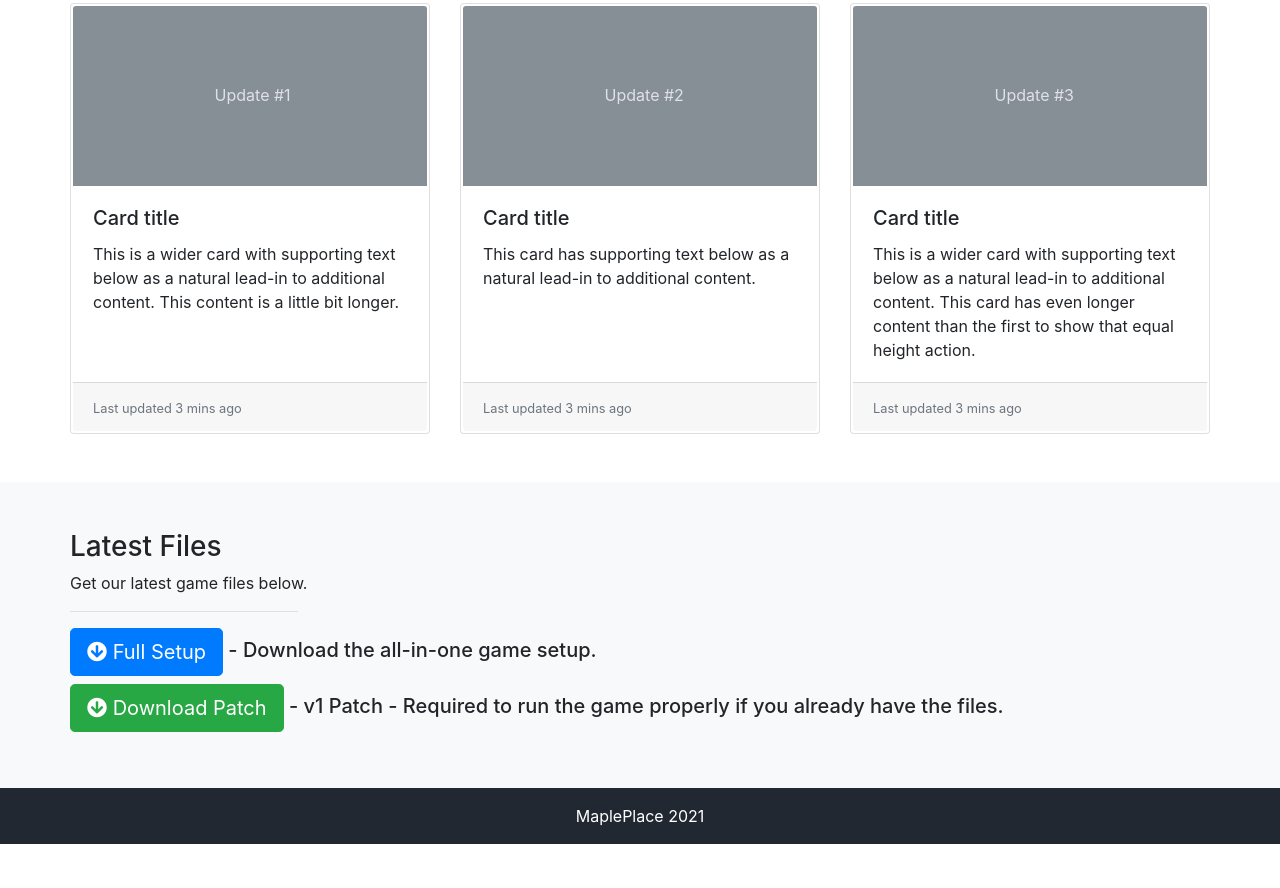
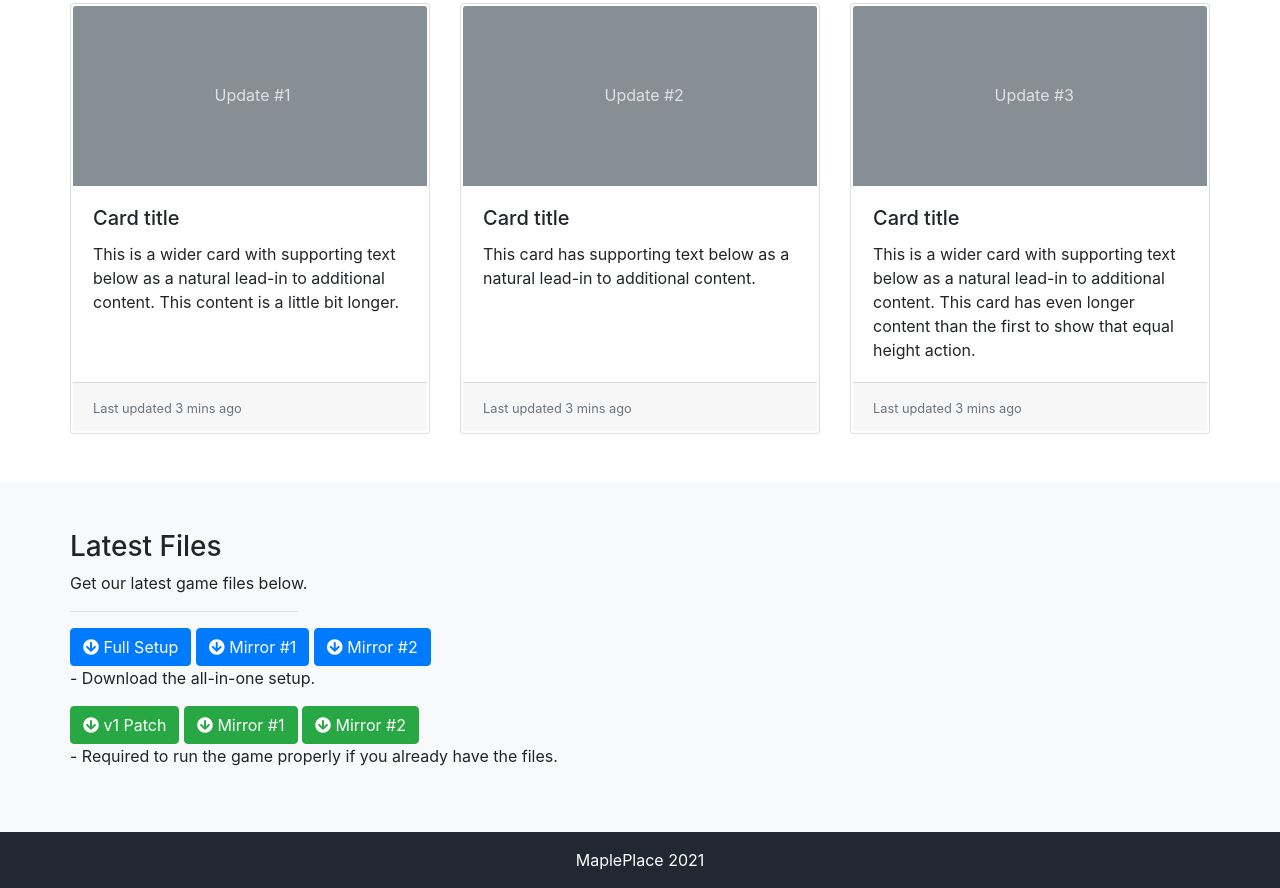
Before and after one commit to xirengfx/mapleplace-mock, a plain HTML site: page index.html in a window 1280 px wide. Shown: the part 1338-2226 px from the top of the page. Before the commit the page ends 2182 px from the top, so only its background shows below. Drawn offline with nearby package versions, Linux system fonts and the light colour scheme.

Commit message:
Add files via upload

```diff
--- a/css/styles.css
+++ b/css/styles.css
@@ -41,7 +41,6 @@ footer {
 }
 
 .online-notice {
-  background-color: #69e0bd !important;
 }
 
 /* FEATURES */
--- a/index.html
+++ b/index.html
@@ -54,7 +54,7 @@
             <h1 class="f0">MaplePlace</h1>
             <p class=" lead">Experience the magic of old-school MapleStory.</p>
             <p class="mb-4">
-              <span class="badge badge-success online-notice">ONLINE</span>
+              <span class="badge badge-success online-notice">54 ONLINE</span>
               <span class="badge badge-secondary">v62</span>
               <span class="badge badge-secondary">2x EXP</span>
             </p>
@@ -210,8 +210,14 @@
           <h3>Latest Files</h3>
           <p>Get our latest game files below.</p>
           <hr width="20%" align="left">
-          <h5><button type="button" class="btn btn-primary btn-lg"><i class="fas fa-arrow-circle-down"></i> Full Setup</button> - Download the all-in-one game setup.</h5>
-          <h5><button type="button" class="btn btn-success btn-lg"><i class="fas fa-arrow-circle-down"></i> Download Patch</button> - v1 Patch - Required to run the game properly if you already have the files.</h5>
+          <button type="button" class="btn btn-primary"><i class="fas fa-arrow-circle-down"></i> Full Setup</button>
+          <button type="button" class="btn btn-primary"><i class="fas fa-arrow-circle-down"></i> Mirror #1</button>
+          <button type="button" class="btn btn-primary"><i class="fas fa-arrow-circle-down"></i> Mirror #2</button>
+          <p>- Download the all-in-one setup.</p>
+          <button type="button" class="btn btn-success"><i class="fas fa-arrow-circle-down"></i> v1 Patch</button>
+          <button type="button" class="btn btn-success"><i class="fas fa-arrow-circle-down"></i> Mirror #1</button>
+          <button type="button" class="btn btn-success"><i class="fas fa-arrow-circle-down"></i> Mirror #2</button>
+          <p>- Required to run the game properly if you already have the files.</p>
         </div>
       </section>
 
```
